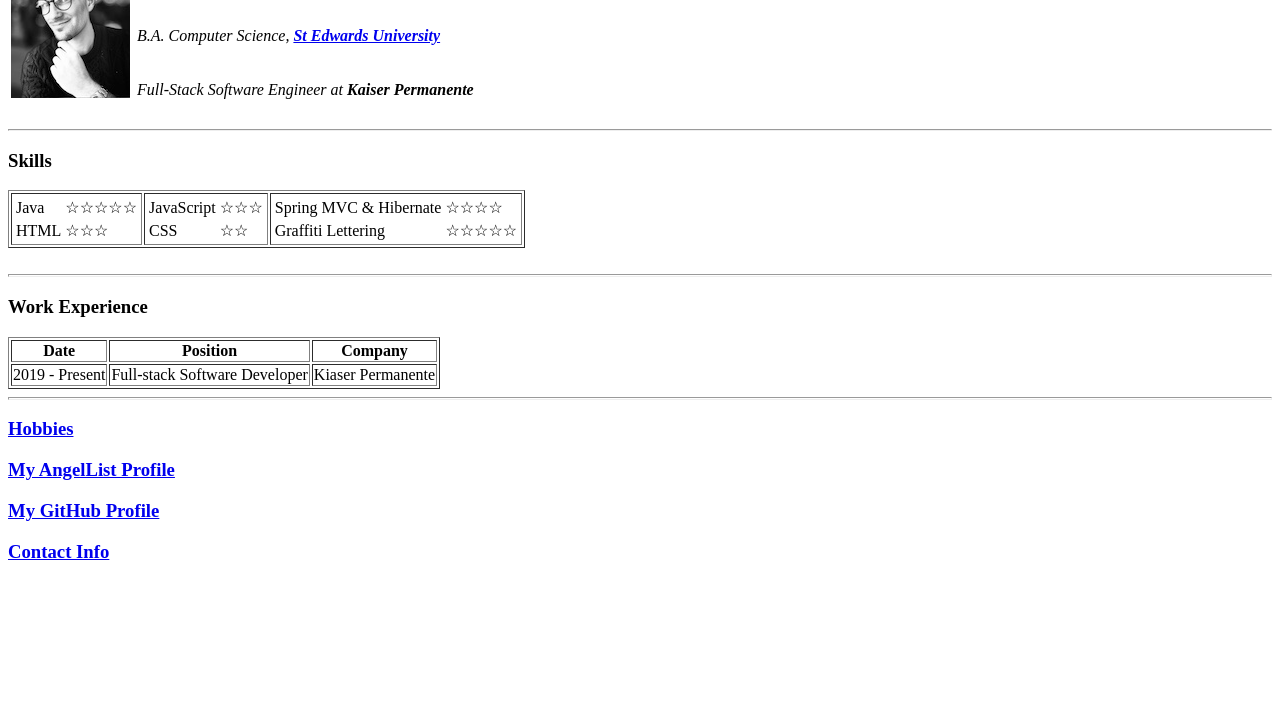
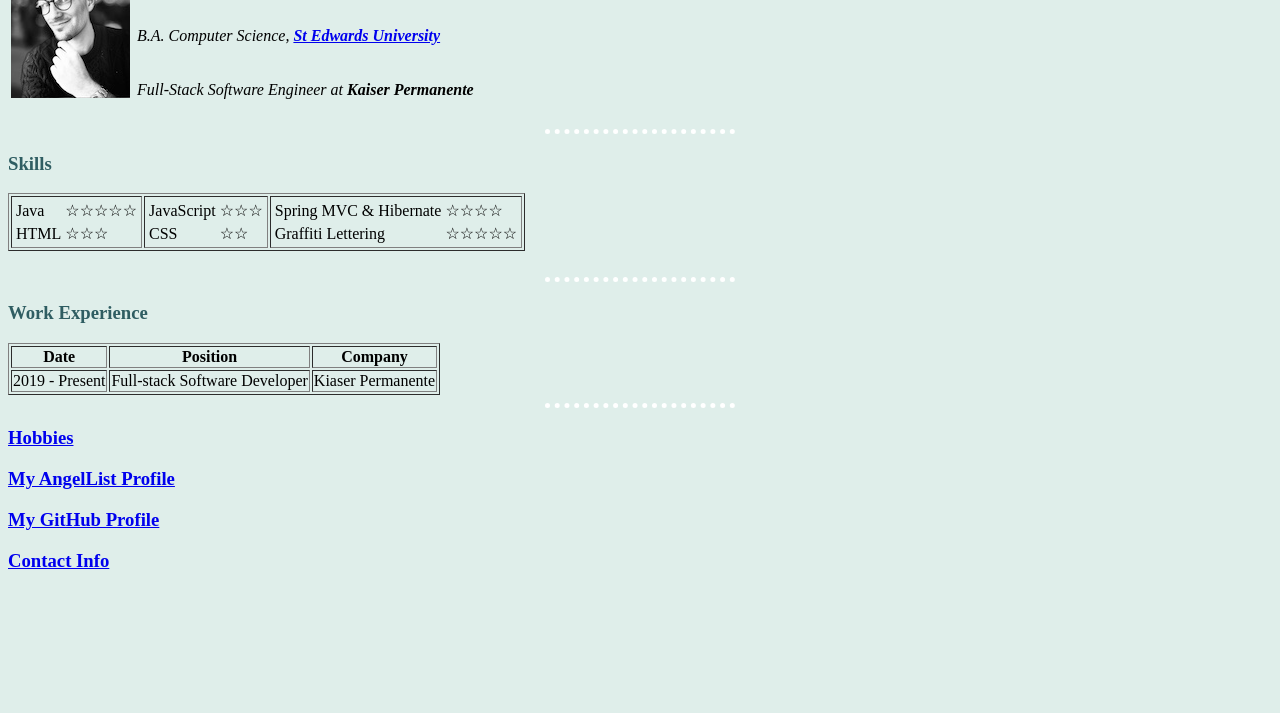
Before and after one commit to goodfishfrancis/personal_site, a plain HTML site: page index.html in a window 1280 px wide. Shown: the part 87-800 px from the top of the page. Drawn offline with Linux system fonts and the light colour scheme.

Commit message:
added css/styles.css

```diff
--- /dev/null
+++ b/css/styles.css
@@ -0,0 +1,12 @@
+body{
+    background-color: #DFEEEA;
+}
+hr {
+    border-style: dotted none none none;
+    border-width: 5px;
+    border-color: white;
+    width: 15%;
+}
+h1, h3 {
+    color: #2F5D62;
+}
--- a/index.html
+++ b/index.html
@@ -6,6 +6,7 @@
     <meta http-equiv="X-UA-Compatible" content="IE=edge">
     <meta name="viewport" content="width=device-width, initial-scale=1.0">
     <meta name="description" content="This is a personal site for Alexander Solinger, BA Computer Science.">
+    <link rel="stylesheet" href="css/styles.css">
     <title>Alexander Solinger</title>
 </head>
 
```
Also changed, not shown: contact-me.html (+1 -0 lines), hobbies.html (+1 -0 lines).
